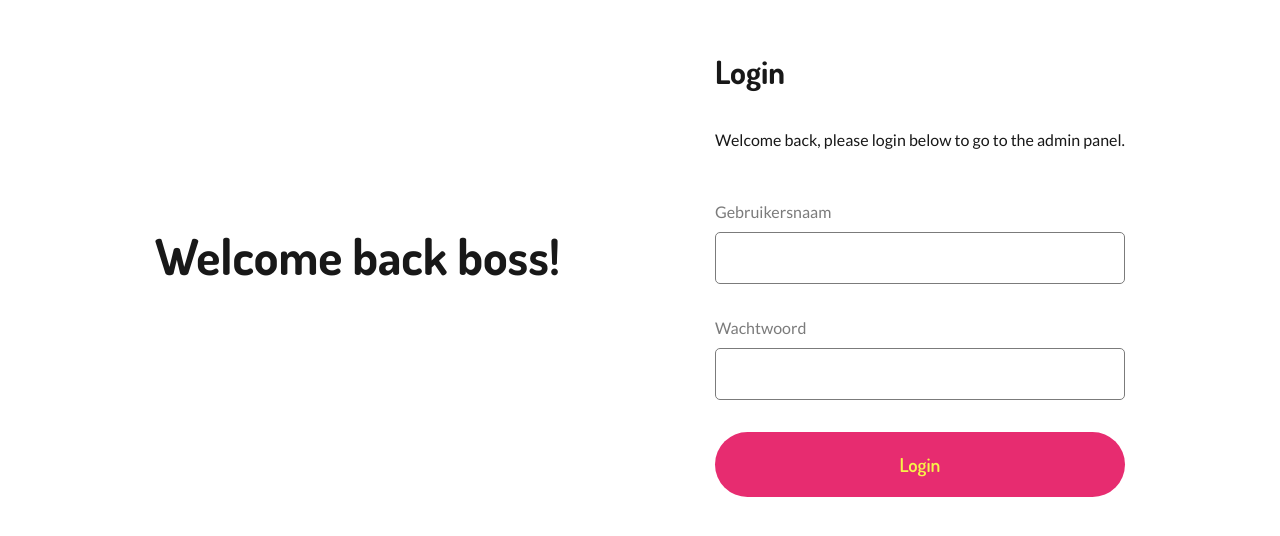
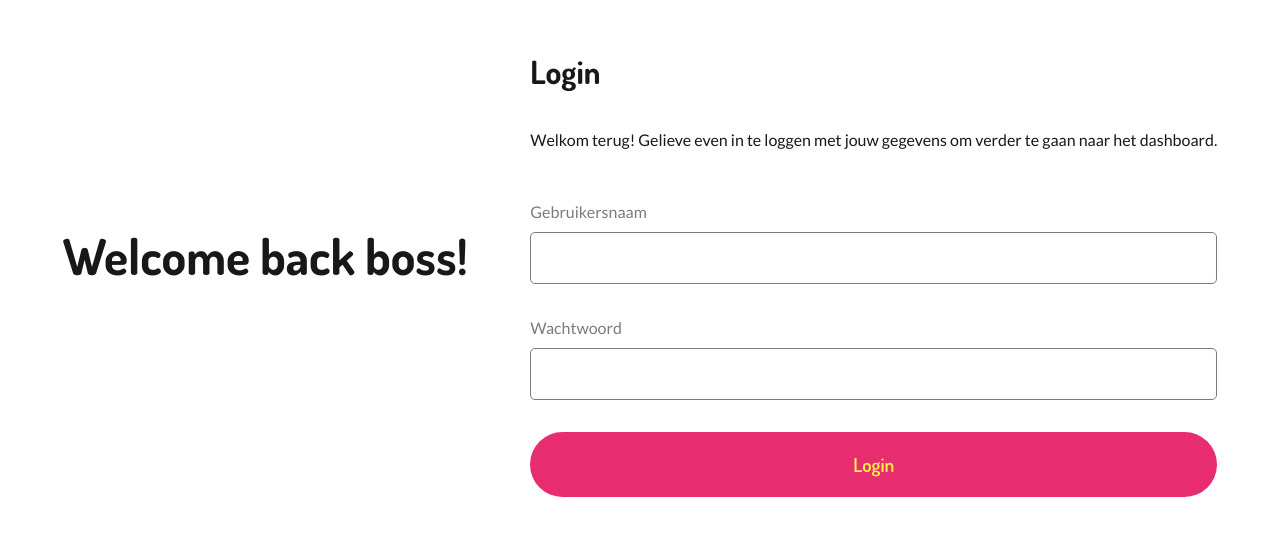
Before and after one commit to AlejandroDeWolf/donut-configurator-admin, a React (Vite) app: page / in a window 1280 px wide. Shown: the part 128-664 px from the top of the page. Built offline with nearby package versions, Linux system fonts and the light colour scheme.

Commit message:
refactor: translate content to dutch

```diff
--- a/src/pages/Login.jsx
+++ b/src/pages/Login.jsx
@@ -6,13 +6,14 @@ const Login = () => {
   return (
     <div className="login">
       <div className="login__hero">
-        <h1>Welcome back boss!</h1>
+        <h1>Welcome back <span className="login__hero__highlight">boss</span>!</h1>
       </div>
 
       <div className="login__form">
         <div className="login__form__title">
           <h2>Login</h2>
-          <p>Welcome back, please login below to go to the admin panel.</p>
+          <p>Welkom terug! Gelieve even in te loggen met
+            jouw gegevens om verder te gaan naar het dashboard.</p>
         </div>
 
         <LoginForm />
```
